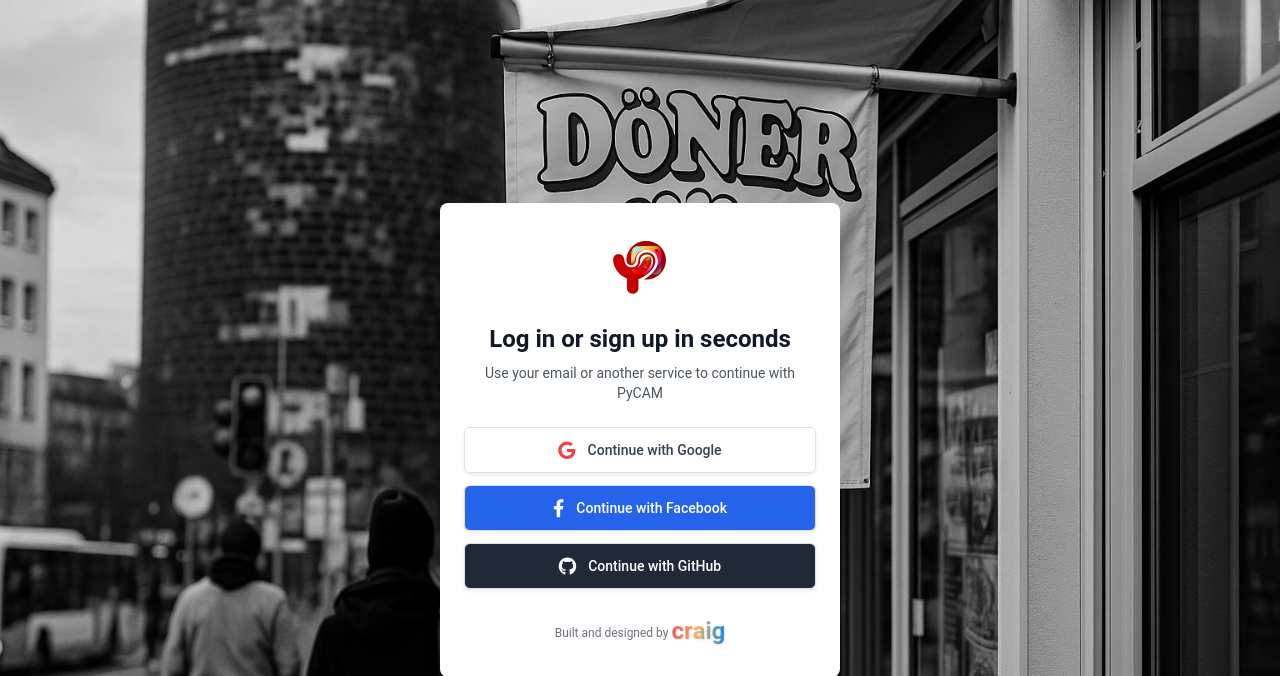
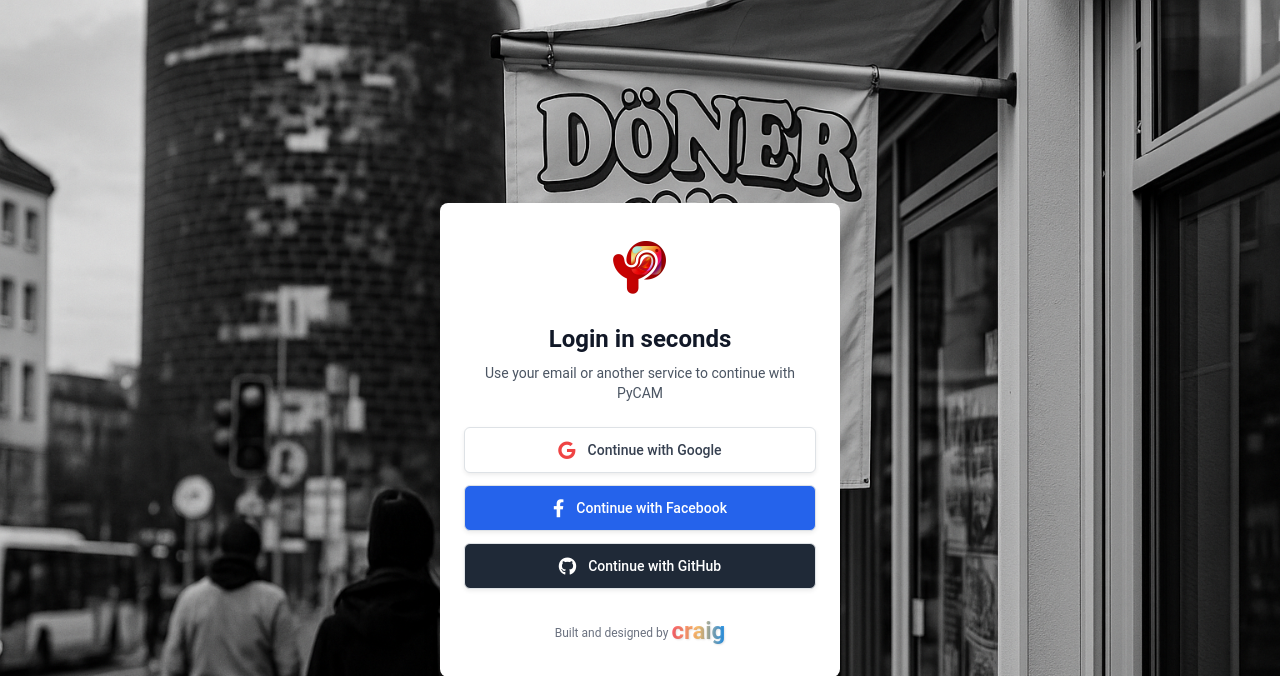
Before and after one commit to Craigryy/pyycam, a Django app: page / in a window 1280 px wide. Shown: the top 676 px of the page. Run offline with Django 5.2, Linux system fonts and the light colour scheme; some libraries are stand-ins or nearby versions.

Commit message:
Update login.html

```diff
--- a/pycam/templates/login.html
+++ b/pycam/templates/login.html
@@ -13,7 +13,7 @@
         <div class="bg-white py-8 px-4 shadow-xl sm:rounded-lg sm:px-10">
             <div class="text-center mb-6">
                 <img class="mx-auto h-16 w-auto" src="/static/image/transparentback.png" alt="PyCAM Logo">
-                <h2 class="mt-4 text-2xl font-bold text-gray-900">Log in or sign up in seconds</h2>
+                <h2 class="mt-4 text-2xl font-bold text-gray-900">Login  in seconds</h2>
                 <p class="mt-2 text-sm text-gray-600">Use your email or another service to continue with PyCAM</p>
             </div>
 
```
